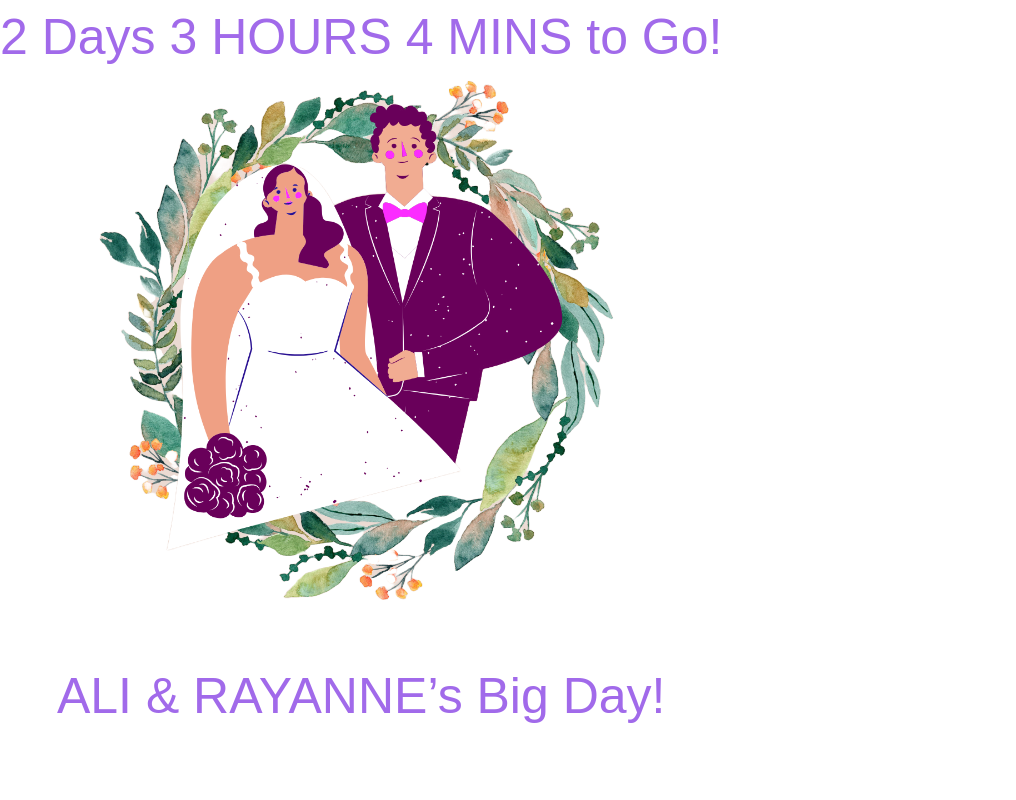
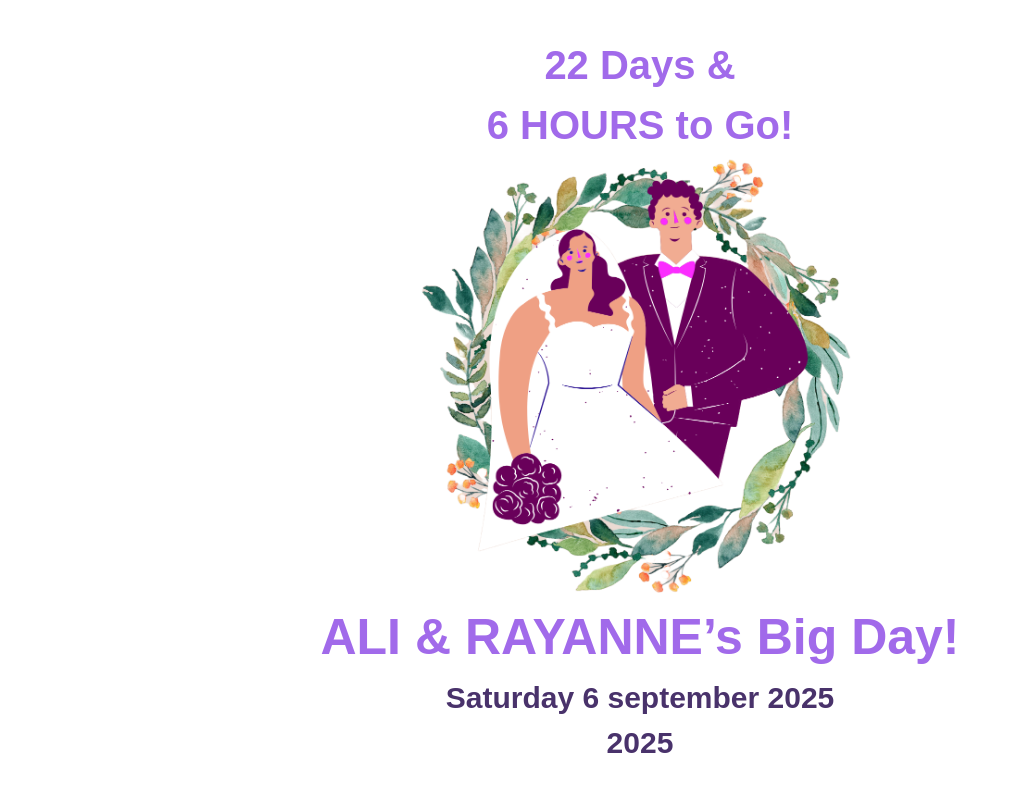
Before and after one commit to sarah-alameddine/rayanne-ali-wedding-countdown, a React (Vite) app: page / in a window 1280 px wide. Shown: the top 800 px of the page, without its empty margins (0-1016 px from the left). Built offline with nearby package versions, Linux system fonts and the light colour scheme; a web font is replaced by a local one.

Commit message:
Fixed the css and add time calc logic

```diff
--- a/src/App.jsx
+++ b/src/App.jsx
@@ -1,10 +1,7 @@
-import { useState } from "react";
 import "./index.css";
 import Countdown from "./Countdown";
 
 function App() {
-  const [count, setCount] = useState(0);
-
   return (
     <>
       <div className="mainbody">
@@ -12,14 +9,10 @@ function App() {
         {/* main pic  */}
         <img id="raynalipic" src="src/assets/raynali.png"></img>
         {/* Bottom words */}
-        <div className="main-text">
-          <p>ALI & RAYANNE’s Big Day!</p>
-        </div>
+        <div className="main-text">ALI & RAYANNE’s Big Day!</div>
         {/* footer words */}
-        <div className="main-text">
-          <p>Saturday 6 september</p>
-          <p>2025</p>
-        </div>
+        <div className="main-text bottom-text">Saturday 6 september 2025</div>
+        <div className="main-text bottom-text">2025</div>
       </div>
     </>
   );
--- a/src/Countdown.jsx
+++ b/src/Countdown.jsx
@@ -1,8 +1,34 @@
+import { useEffect, useState } from "react";
 import "./index.css";
 function Countdown() {
+  const [timeLeft, setTimeLeft] = useState({ days: 0, hours: 0, minutes: 0, seconds: 0 });
+
+  useEffect(() => {
+    function updateCountdown() {
+      const now = new Date();
+      const weddingDate = new Date("September 06, 2025 12:00:00");
+      const diff = weddingDate - now;
+      if (diff > 0) {
+        const days = Math.floor(diff / (1000 * 60 * 60 * 24));
+        const hours = Math.floor((diff / (1000 * 60 * 60)) % 24);
+        const minutes = Math.floor((diff / (1000 * 60)) % 60);
+        const seconds = Math.floor((diff / 1000) % 60);
+        setTimeLeft({ days, hours, minutes, seconds });
+      } else {
+        setTimeLeft({ days: 0, hours: 0, minutes: 0, seconds: 0 });
+      }
+    }
+    updateCountdown();
+    const interval = setInterval(updateCountdown, 1000);
+    return () => clearInterval(interval);
+  }, []);
+
   return (
     <>
-      <div className="main-text">2 Days 3 HOURS 4 MINS to Go!</div>
+      <div className="main-text" id="countdown-text">
+        <div id="day">{`${timeLeft.days} Days &`}</div>
+        <div id="hour">{`${timeLeft.hours} HOURS to Go!`}</div>
+      </div>
     </>
   );
 }
--- a/src/index.css
+++ b/src/index.css
@@ -24,10 +24,16 @@ a:hover {
 
 body {
   margin: 0;
-  display: flex;
-  place-items: center;
   min-width: 320px;
   min-height: 100vh;
+  display: flex;
+  justify-content: center;
+  align-items: center;
+
+}
+
+p{
+gap: 0;
 }
 
 h1 {
@@ -57,14 +63,23 @@ button:focus-visible {
 .main-text {
   color: #a16aea;
   font-size: 50px;
+  font-weight: bold;
   font-family: 'Lazy Dog', sans-serif;
+  display: flex;
+  flex-direction: column;
+  align-items: center;
+  justify-content: center;
+}
+
+.main-text.bottom-text {
+  color: #49326b;
+  font-size: 30px;
 
 }
-
 #raynalipic {
   max-width: 100%;
   height: auto;
-  width: 600px;
+  width: 500px;
 
 }
 
@@ -72,6 +87,12 @@ button:focus-visible {
   display: flex;
   align-items: center;
   flex-direction:column;
+  text-align: center;
+}
+
+#countdown-text{
+  font-size: 40px;
+
 }
 @media (prefers-color-scheme: light) {
   :root {
```
